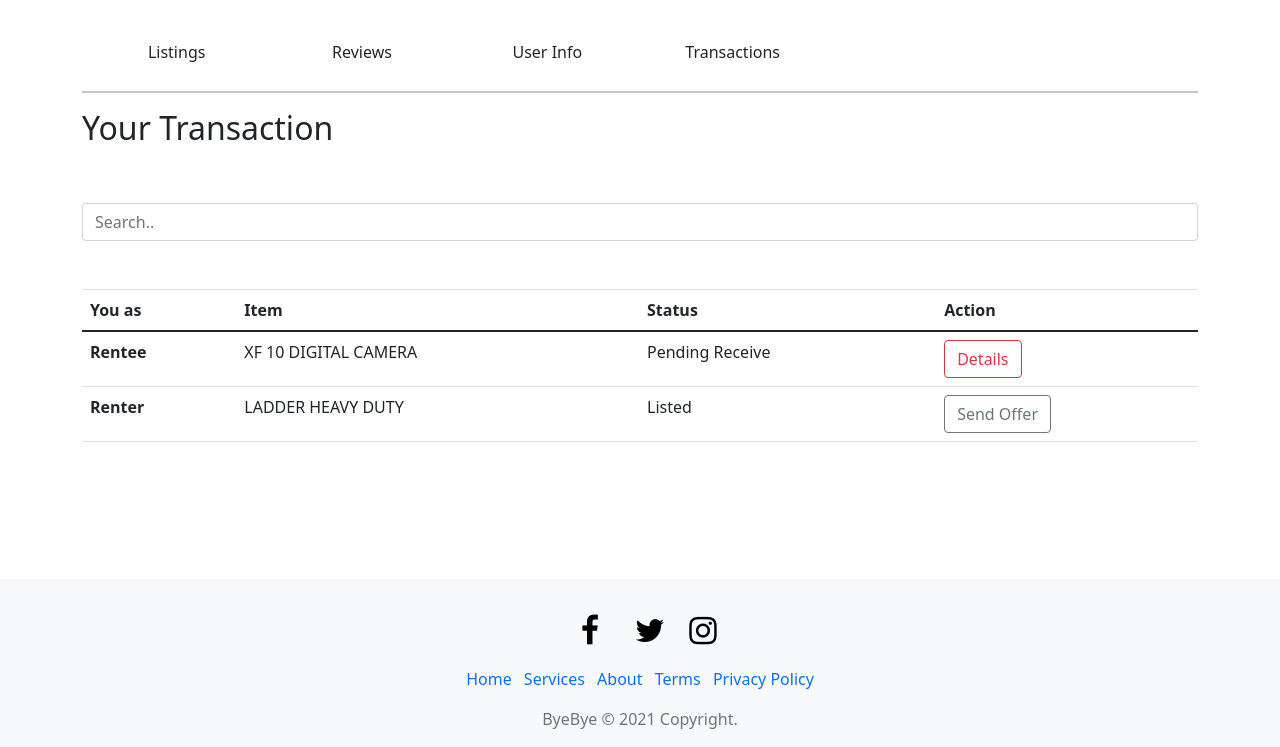
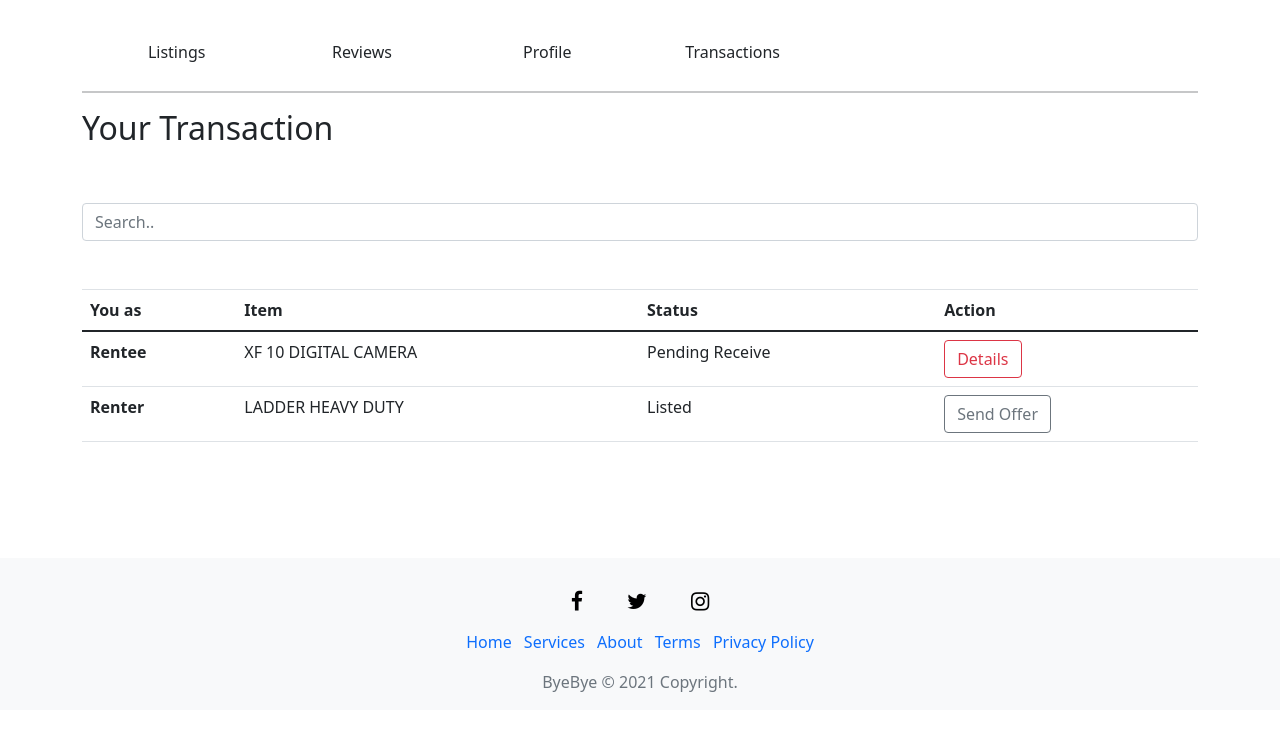
Before and after one commit to duckygoh/byebuy, a plain HTML site: page accepted.html in a window 1280 px wide. Shown: the part 53-800 px from the top of the page. Drawn offline with nearby package versions, Linux system fonts and the light colour scheme.

Commit message:
Edited footer

```diff
--- a/accepted.html
+++ b/accepted.html
@@ -70,7 +70,7 @@
           </div>
           <div class="col-md-2">
             <div class="card-inner p-1 d-flex flex-column align-items-center">
-              <button class="btn filter-button" onclick="viewUserInfo()">User Info</button>
+              <button class="btn filter-button" onclick="viewUserInfo()">Profile</button>
             </div>
           </div>
           <div class="col-md-2">
@@ -250,6 +250,7 @@
               <div class="card rounded">
                 <div class="d-flex flex-column align-items-center text-center">
                   <img src="images\icons\cat.png" alt="profilepicture" class="rounded-circle" width="100">
+                  <h4>John</h4>
                   <div class="mt-3">
                     <span class="fa fa-star checked"></span>
                     <span class="fa fa-star checked"></span>
@@ -411,14 +412,13 @@
       </div>
     </div>
   </div>
-  <div style="margin-top:200px">
+  <div style="margin-top:100px">
   </div>
-  <footer style="position: fixed;bottom: 0;width: 100%;" class="footer mt-auto py-3 bg-light">
+  <footer style="bottom: 0;width: 100%;" class="footer mt-auto py-3 bg-light">
     <div style="text-align:center" class="container">
-      <a href="#" class="fa fa-facebook fa-2x"></a>
-      <a href="#" class="fa fa-twitter fa-2x"></a>
-      <a href="#" class="fa fa-instagram fa-2x"></a>
-
+      <a href="#" class="fa fa-facebook fa-lg"></a>
+      <a href="#" class="fa fa-twitter fa-lg"></a>
+      <a href="#" class="fa fa-instagram fa-lg"></a>
       <ul class="list-inline">
         <li class="list-inline-item"><a href="#">Home</a></li>
         <li class="list-inline-item"><a href="#">Services</a></li>
--- a/css/footer.css
+++ b/css/footer.css
@@ -1,7 +1,5 @@
 .fa {
     padding: 20px;
-    font-size: 100px;
-    width: 50px;
     text-align: center;
     text-decoration: none;
   }
--- a/css/transact.css
+++ b/css/transact.css
@@ -192,8 +192,7 @@
 .fa {
   font-size: xx-large;
   text-align: center;
-  width: 3rem;
-  padding: 0.5rem;
+  padding: 0.3rem;
   color: #42469d;
   border-radius: 2rem;
   bottom: 0;
```
